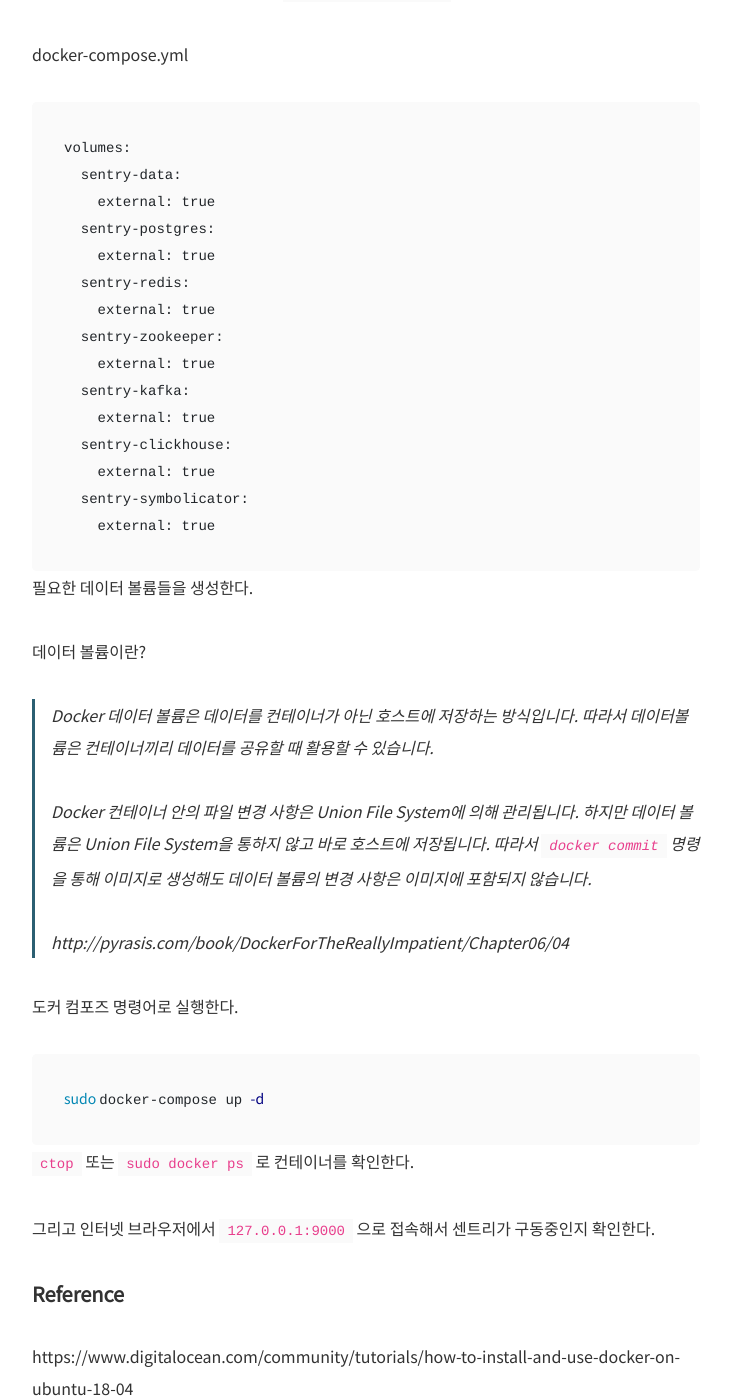
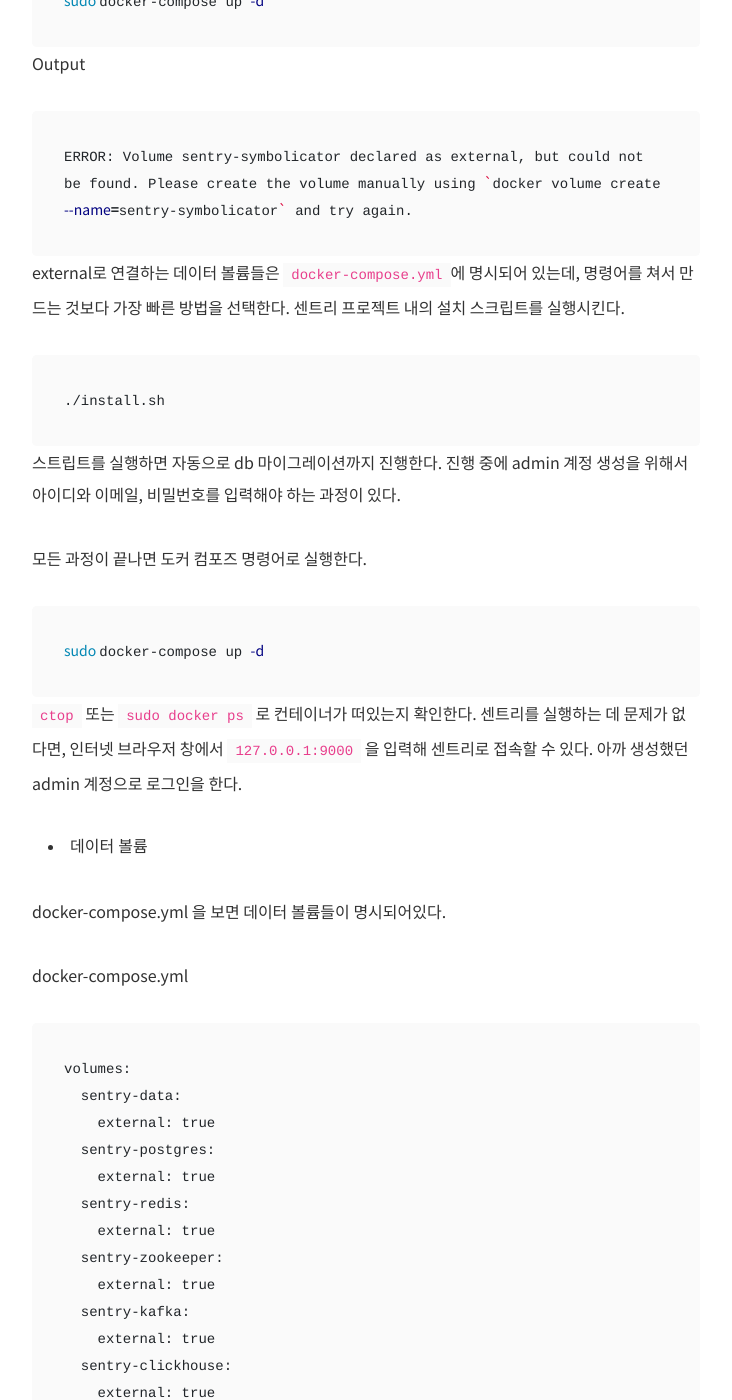
Before and after one commit to suhyunbaik/suhyunbaik.github.io, a Jekyll site: the page built from _posts/2020-01-05-sentry-self-hosted-01.md, in a window 1280 px wide and 1400 px high, scrolled down 4369 px. Shown: the whole window, without its empty margins (274-1006 px from the left). Built offline with Jekyll 4.4.1, drawn with Linux system fonts in a browser that asks for light colours; some of the changed text lies outside the part shown.

Commit message:
Feat: sentry self-hosted docker

````diff
--- a/_posts/2020-01-05-sentry-self-hosted-01.md
+++ b/_posts/2020-01-05-sentry-self-hosted-01.md
@@ -5,13 +5,16 @@
 categories: [DevOps]
 ---
 
+updated: 2020-01-08
+
 ![sentry](/images/posts/sentry-logo.png)
 [Sentry](https://sentry.io/welcome/)는 소스가 github에 공개되어있어서, 직접 구축해 사용할 수 있다. 여기서는 우선 도커를 사용해 구축하는 방법을 정리했다.
 
 1. 도커 설치
 2. 도커 컴포즈 설치
 3. 센트리 도커 프로젝트 받기
-4. 센트리 설정
+4. GeoIp 설정
+5. install.sh 로 센트리 실행
 
 ##### 1. 도커 설치
 
@@ -121,7 +124,13 @@
 
 
 
-##### 4. 센트리 설정
+##### 4. GeoIP 설정
+
+센트리를 사용하려면 [GeoIp](https://www.maxmind.com/en/geoip-demo)가 필요하다. 만약 GeoIp 데이터베이스가 이미 있다면 센트리 설정 파일에서 패스를 잡아주면 된다.  나는 센트리 프로젝트 폴더에 GeoIP 데이터베이스를 넣어주고 거기로 패스를 잡았다. `sentry.conf.py`  에서 `GEOIP_PATH_MMDB = '../GeoIP.dat'` 를 추가한다.
+
+
+
+##### 5. Install.sh 로 센트리 실행
 
 센트리를 사용하려면 다음과 같은 서비스가 필요하다.
 
@@ -144,7 +153,27 @@
 ERROR: Volume sentry-symbolicator declared as external, but could not be found. Please create the volume manually using `docker volume create --name=sentry-symbolicator` and try again.
 ```
 
-external로 연결하는 데이터 볼륨들은 `docker-compose.yml`에 명시되어 있다.
+external로 연결하는 데이터 볼륨들은 `docker-compose.yml`에 명시되어 있는데, 명령어를 쳐서 만드는 것보다 가장 빠른 방법을 선택한다. 센트리 프로젝트 내의 설치 스크립트를 실행시킨다.
+
+```shell
+./install.sh
+```
+
+스트립트를 실행하면 자동으로 db 마이그레이션까지 진행한다. 진행 중에 admin 계정 생성을 위해서 아이디와 이메일, 비밀번호를 입력해야 하는 과정이 있다.
+
+모든 과정이 끝나면 도커 컴포즈 명령어로 실행한다.
+
+```shell
+sudo docker-compose up -d
+```
+
+`ctop` 또는 `sudo docker ps`  로 컨테이너가 떠있는지 확인한다. 센트리를 실행하는 데 문제가 없다면, 인터넷 브라우저 창에서 `127.0.0.1:9000` 을 입력해 센트리로 접속할 수 있다. 아까 생성했던 admin 계정으로 로그인을 한다.
+
+
+
+* 데이터 볼륨
+
+docker-compose.yml 을 보면 데이터 볼륨들이 명시되어있다.
 
 docker-compose.yml
 
@@ -168,8 +197,6 @@
 
 
 
-필요한 데이터 볼륨들을 생성한다.
-
 데이터 볼륨이란?
 
 > Docker 데이터 볼륨은 데이터를 컨테이너가 아닌 호스트에 저장하는 방식입니다. 따라서 데이터볼륨은 컨테이너끼리 데이터를 공유할 때 활용할 수 있습니다.
@@ -178,17 +205,9 @@
 >
 > http://pyrasis.com/book/DockerForTheReallyImpatient/Chapter06/04
 
-도커 컴포즈 명령어로 실행한다.
-
-```shell
-sudo docker-compose up -d
-```
 
 
 
-`ctop` 또는 `sudo docker ps`  로 컨테이너를 확인한다.
-
-그리고 인터넷 브라우저에서 `127.0.0.1:9000` 으로 접속해서 센트리가 구동중인지 확인한다.
 
 #### Reference
 
````
